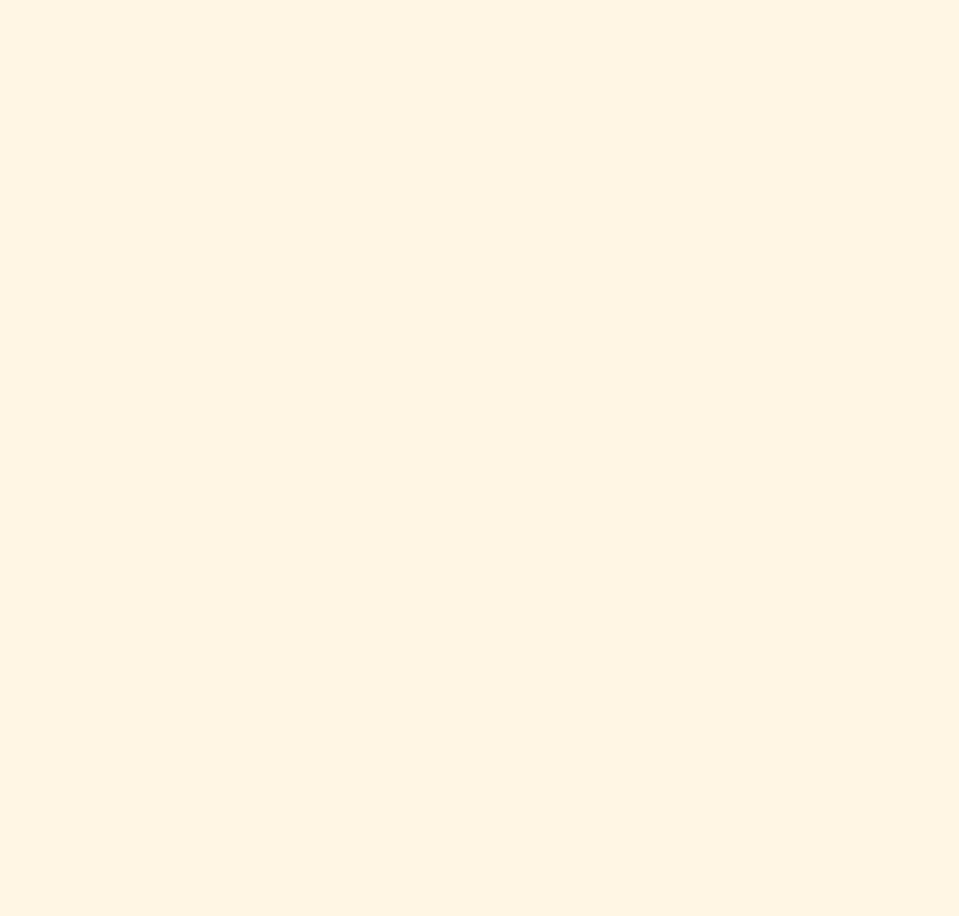
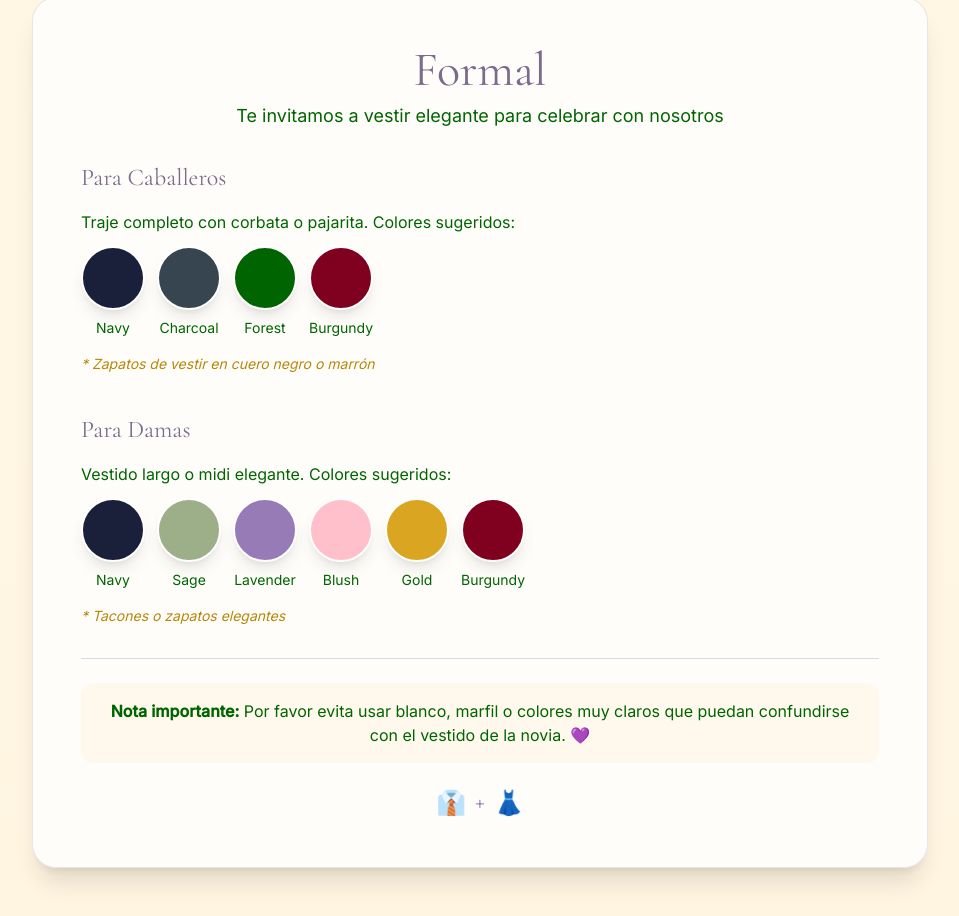
Before and after one commit to EdgarIvanEspinoza/alejandraymauro, a Next.js app: page / in a window 1280 px wide. Shown: the part 5217-6133 px from the top of the page, without its empty margins (160-1119 px from the left). Before the commit the page ends 5114 px from the top, so only its background shows below. Built offline with nearby package versions, Linux system fonts and the light colour scheme.

Commit message:
Add DressCode component and integrate it into the Home page

```diff
--- /dev/null
+++ b/app/components/DressCode.tsx
@@ -0,0 +1,126 @@
+"use client";
+
+export default function DressCode() {
+  const menSuits = [
+    { color: "Navy", bgColor: "bg-[#1a1f3a]" },
+    { color: "Charcoal", bgColor: "bg-[#36454f]" },
+    { color: "Forest", bgColor: "bg-forest-dark" },
+    { color: "Burgundy", bgColor: "bg-[#800020]" },
+  ];
+
+  const womenDresses = [
+    { color: "Navy", bgColor: "bg-[#1a1f3a]" },
+    { color: "Sage", bgColor: "bg-[#9caf88]" },
+    { color: "Lavender", bgColor: "bg-lavender" },
+    { color: "Blush", bgColor: "bg-[#ffc0cb]" },
+    { color: "Gold", bgColor: "bg-gold" },
+    { color: "Burgundy", bgColor: "bg-[#800020]" },
+  ];
+
+  return (
+    <section className="w-full mb-12 flex flex-col items-center">
+      {/* Title */}
+      <div className="bg-white/70 backdrop-blur-sm rounded-2xl px-8 py-4 mb-8">
+        <h3 className="text-3xl text-center text-lavender-dark font-bold font-serif">
+          Código de Vestimenta
+        </h3>
+      </div>
+
+      <div className="bg-white/80 backdrop-blur-sm rounded-3xl p-8 md:p-12 max-w-4xl w-full shadow-xl border border-lavender/20">
+        {/* Dress Code Type */}
+        <div className="text-center mb-8">
+          <h4 className="text-4xl md:text-5xl font-serif text-lavender-dark mb-2">
+            Formal
+          </h4>
+          <p className="text-lg text-forest-dark">
+            Te invitamos a vestir elegante para celebrar con nosotros
+          </p>
+        </div>
+
+        {/* Men's Section */}
+        <div className="mb-10">
+          <h5 className="text-2xl font-serif text-lavender-dark mb-4 text-center md:text-left">
+            Para Caballeros
+          </h5>
+          <div className="flex items-center gap-4 mb-4">
+            <div className="flex-1">
+              <p className="text-forest-dark mb-3">
+                Traje completo con corbata o pajarita. Colores sugeridos:
+              </p>
+              <div className="flex flex-wrap gap-3">
+                {menSuits.map((suit) => (
+                  <div
+                    key={suit.color}
+                    className="flex flex-col items-center gap-2"
+                  >
+                    <div
+                      className={`w-16 h-16 rounded-full ${suit.bgColor} shadow-lg border-2 border-white`}
+                    ></div>
+                    <span className="text-sm text-forest-dark">
+                      {suit.color}
+                    </span>
+                  </div>
+                ))}
+              </div>
+            </div>
+          </div>
+          <p className="text-sm text-gold-dark italic mt-3">
+            * Zapatos de vestir en cuero negro o marrón
+          </p>
+        </div>
+
+        {/* Women's Section */}
+        <div className="mb-8">
+          <h5 className="text-2xl font-serif text-lavender-dark mb-4 text-center md:text-left">
+            Para Damas
+          </h5>
+          <div className="flex items-center gap-4 mb-4">
+            <div className="flex-1">
+              <p className="text-forest-dark mb-3">
+                Vestido largo o midi elegante. Colores sugeridos:
+              </p>
+              <div className="flex flex-wrap gap-3">
+                {womenDresses.map((dress) => (
+                  <div
+                    key={dress.color}
+                    className="flex flex-col items-center gap-2"
+                  >
+                    <div
+                      className={`w-16 h-16 rounded-full ${dress.bgColor} shadow-lg border-2 border-white`}
+                    ></div>
+                    <span className="text-sm text-forest-dark">
+                      {dress.color}
+                    </span>
+                  </div>
+                ))}
+              </div>
+            </div>
+          </div>
+          <p className="text-sm text-gold-dark italic mt-3">
+            * Tacones o zapatos elegantes
+          </p>
+        </div>
+
+        {/* Important Notes */}
+        <div className="border-t border-lavender/30 pt-6 mt-6">
+          <div className="bg-cream/50 rounded-xl p-4 text-center">
+            <p className="text-forest-dark">
+              <span className="font-semibold">Nota importante:</span> Por favor
+              evita usar blanco, marfil o colores muy claros que puedan
+              confundirse con el vestido de la novia. 💜
+            </p>
+          </div>
+        </div>
+
+        {/* Decorative Element */}
+        <div className="mt-6 text-center">
+          <div className="inline-flex items-center gap-2 text-lavender">
+            <span className="text-2xl">👔</span>
+            <span className="text-lg font-light">+</span>
+            <span className="text-2xl">👗</span>
+          </div>
+        </div>
+      </div>
+    </section>
+  );
+}
--- a/app/page.tsx
+++ b/app/page.tsx
@@ -4,6 +4,7 @@ import EventSchedule from "./components/EventSchedule";
 import FloralDecoration from "./components/FloralDecoration";
 import WelcomeForm from "./components/WelcomeForm";
 import OurStory from "./components/OurStory";
+import DressCode from "./components/DressCode";
 
 export default function Home() {
   return (
@@ -92,6 +93,9 @@ export default function Home() {
             </div>
             <EventSchedule />
           </div>
+
+          {/* Dress Code Section */}
+          <DressCode />
         </div>
       </main>
     </div>
```
